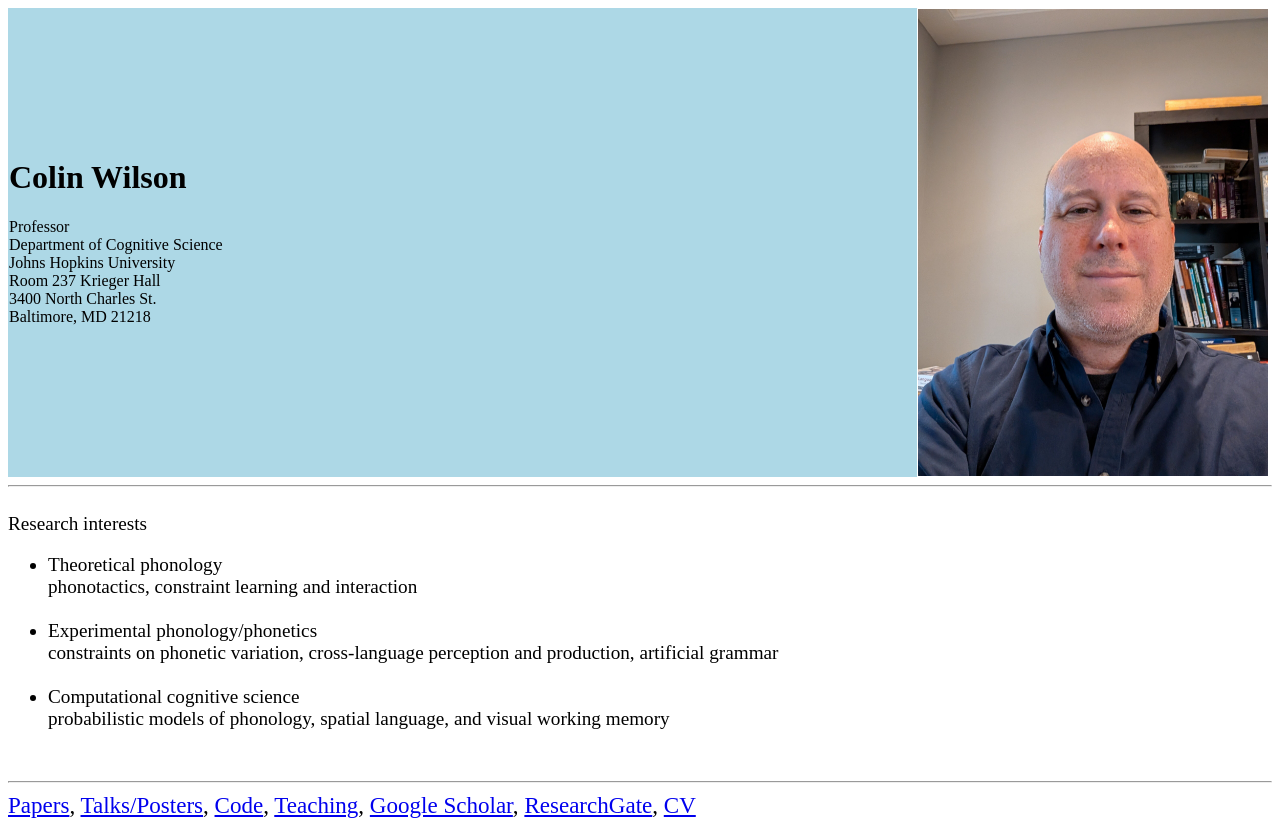
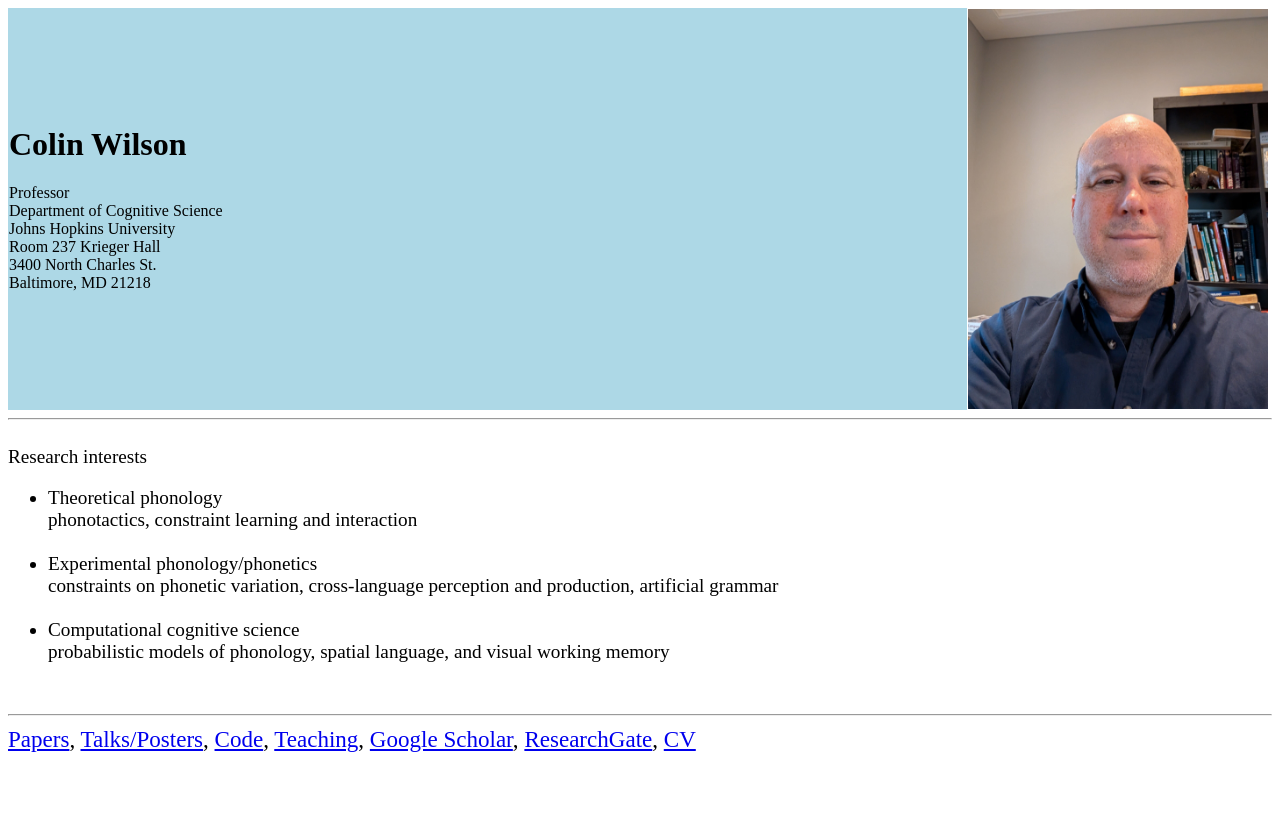
Before and after one commit to colincwilson/colincwilson.github.com, a plain HTML site: page index.html in a window 1280 px wide. After the commit the page ends 800 px from the top, so only its background shows below. Drawn offline with Linux system fonts and the light colour scheme.

Commit message:
update feb 2024

```diff
--- a/index.html
+++ b/index.html
@@ -21,7 +21,7 @@ Author: Colin Wilson
 				</p>
 		</td>
 		<td width = "10%" bgcolor="lightblue" > </td>
-		<td > <img src="picture5_small.jpg"  width=350 align=left > </td>
+		<td > <img src="picture5_small.jpg"  width=300 align=left > </td>
 	</tr>
 </table>
 
```
